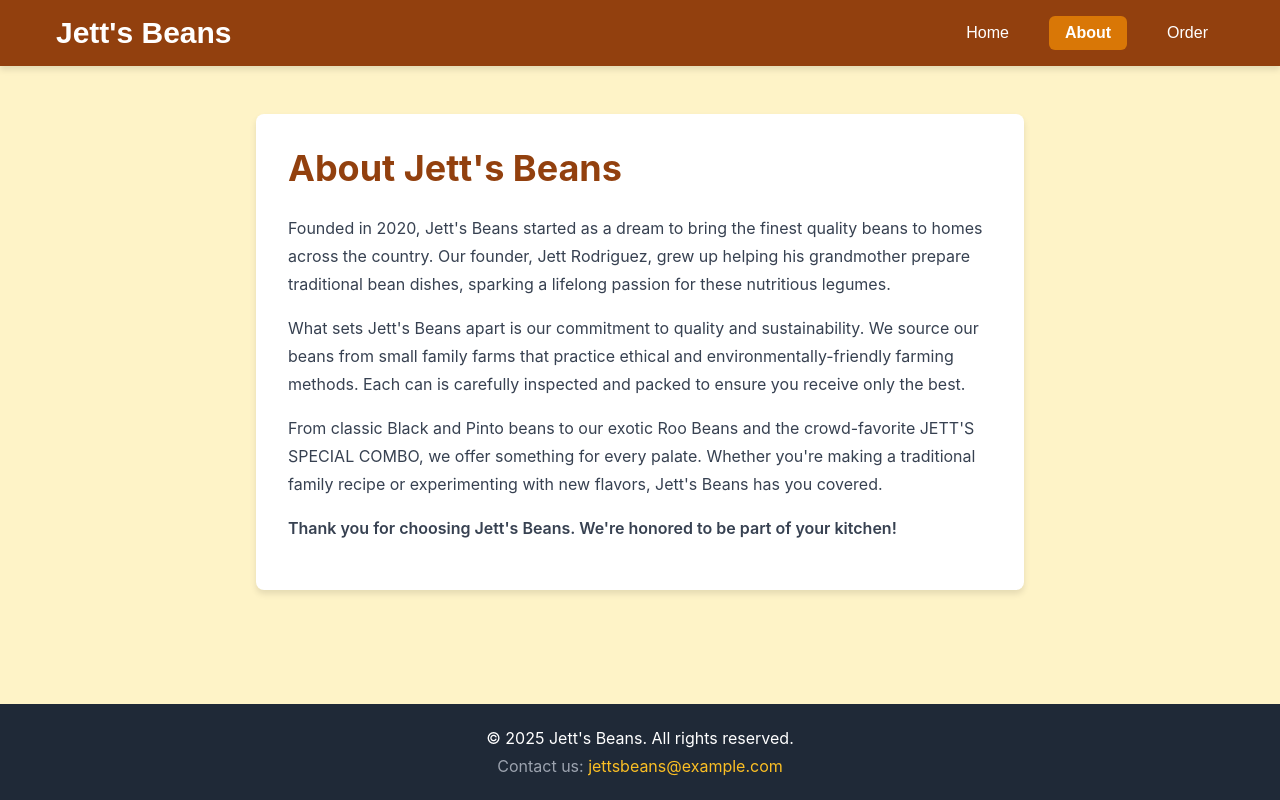
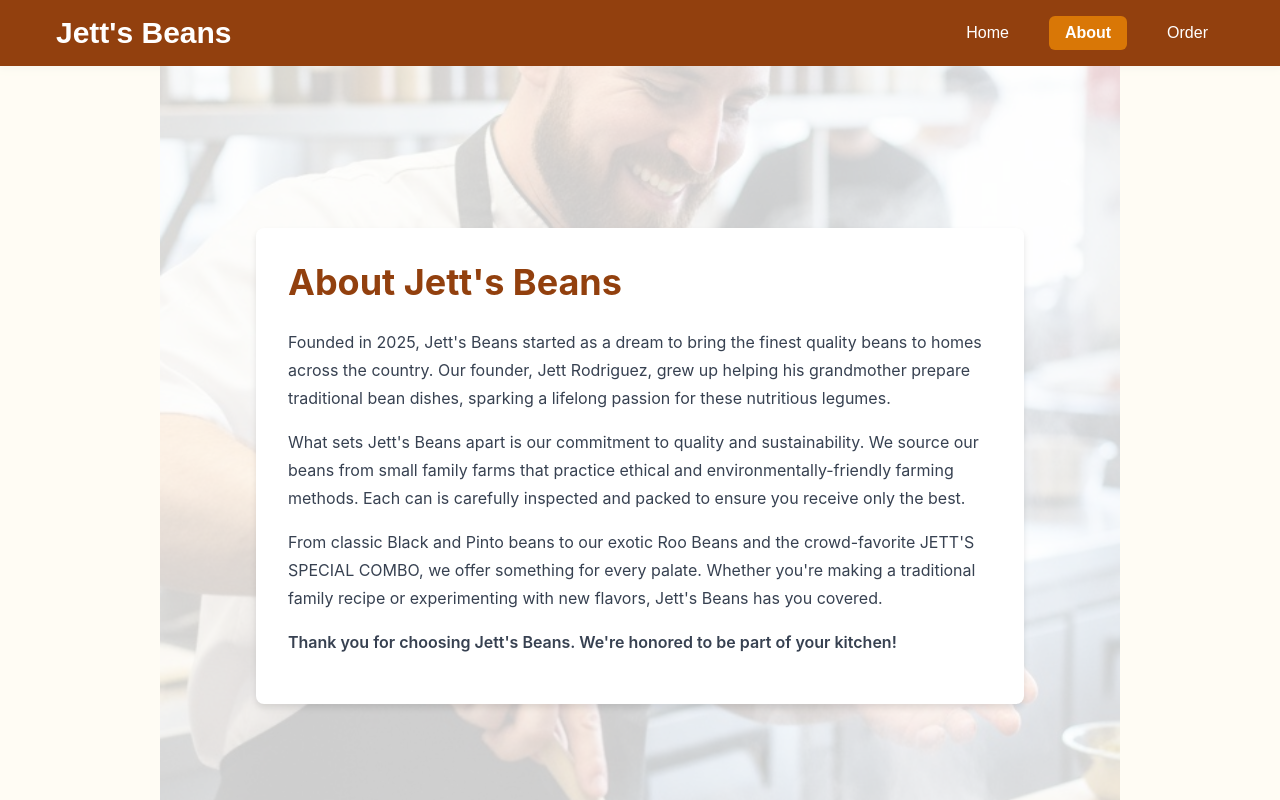
Before and after one commit to TUBBYtubbyCODER/jettsBeans, a React (Vite) app: page / in a window 1280 px wide. Both pictures are taken after a click on the button "About". Shown: the top 800 px of the page. Built offline with nearby package versions, Linux system fonts and the light colour scheme.

Commit message:
Rough Draft done

```diff
--- a/src/App.jsx
+++ b/src/App.jsx
@@ -6,35 +6,35 @@ const beansData = [
     id: 1,
     name: 'Black Beans',
     description: 'Rich, hearty black beans perfect for any meal. Great for tacos, soups, and more!',
-    image: 'https://images.unsplash.com/photo-1589927986089-35812388d1f4?w=400&h=300&fit=crop',
+    image: '/images/black-beans.jpg',
     price: 3.99
   },
   {
     id: 2,
     name: 'Pinto Beans',
     description: 'Classic pinto beans with a creamy texture. A staple for traditional dishes.',
-    image: 'https://images.unsplash.com/photo-1612459387180-b9e98bfbd06b?w=400&h=300&fit=crop',
+    image: '/images/pinto-beans.jpg',
     price: 3.49
   },
   {
     id: 3,
     name: 'Navy Beans',
     description: 'Small, mild-flavored beans ideal for baked beans and casseroles.',
-    image: 'https://images.unsplash.com/photo-1556910110-2f5d6e3d8201?w=400&h=300&fit=crop',
+    image: '/images/navy-beans.jpg',
     price: 3.79
   },
   {
     id: 4,
     name: 'Roo Beans',
     description: 'Exotic and flavorful! Our signature Australian-inspired beans with a unique taste.',
-    image: 'https://images.unsplash.com/photo-1583999913260-c58c80e55f16?w=400&h=300&fit=crop',
+    image: '/images/roo-beans.jpg',
     price: 4.99
   },
   {
     id: 5,
     name: "JETT'S SPECIAL COMBO",
     description: 'The ultimate bean experience! A carefully curated mix of our finest beans.',
-    image: 'https://images.unsplash.com/photo-1595855759920-86582396756a?w=400&h=300&fit=crop',
+    image: '/images/special-combo.jpg',
     price: 6.99
   }
 ];
@@ -160,14 +160,36 @@ const styles = {
     boxShadow: '0 4px 6px rgba(0,0,0,0.1)',
     transition: 'background-color 0.2s',
   },
+
+  // ABOUT PAGE BACKGROUND (uses image from public/images)
+  aboutBackground: {
+    minHeight: '100vh',
+    backgroundImage: "url('/images/jettCookingBeans.jpeg')",
+    backgroundSize: '75%',
+    backgroundPosition: 'center',
+    backgroundRepeat: 'no-repeat',
+    position: 'relative',
+    display: 'flex',
+    alignItems: 'center',
+    justifyContent: 'center',
+    padding: '3rem 1rem',
+  },
+  aboutOverlay: {
+    position: 'absolute',
+    inset: 0,
+    backgroundColor: 'rgba(255,255,255,0.8)',
+  },
   aboutContainer: {
+    position: 'relative',
     maxWidth: '48rem',
     margin: '0 auto',
     backgroundColor: 'white',
     borderRadius: '0.5rem',
     boxShadow: '0 4px 6px rgba(0,0,0,0.1)',
     padding: '2rem',
+    zIndex: 1,
   },
+
   aboutTitle: {
     fontSize: '2.25rem',
     fontWeight: 'bold',
@@ -403,7 +425,7 @@ const Footer = () => {
       <div style={styles.footerContainer}>
         <p style={{ marginBottom: '0.5rem' }}>© 2025 Jett's Beans. All rights reserved.</p>
         <p style={{ color: '#9ca3af' }}>
-          Contact us: <a href="mailto:jettsbeans@example.com" style={styles.footerLink}>jettsbeans@example.com</a>
+          Contact us: <a href="mailto:jettsbeans@rooroorooyourboat.com" style={styles.footerLink}>jettsbeans@rooroorooyourboat.com</a>
         </p>
       </div>
     </footer>
@@ -416,7 +438,7 @@ const HomePage = ({ setCurrentPage }) => {
     <div
       style={{
         ...styles.homeHero,
-        backgroundImage: "url('/jettChef.jpeg')"
+        backgroundImage: "url('/images/jettChef.jpeg')"
       }}
     >
       <div style={styles.overlay}></div>
@@ -425,14 +447,6 @@ const HomePage = ({ setCurrentPage }) => {
         <div style={{ textAlign: 'center', marginBottom: '2rem' }}>
           <h1 style={styles.heroTitle}>Welcome to Jett's Beans!</h1>
           <p style={styles.heroSubtitle}>Order your favorite beans from Jett's Beans!</p>
-        </div>
-
-        <div style={{ textAlign: 'center', marginBottom: '3rem' }}>
-          <img
-            src="https://images.unsplash.com/photo-1516594915697-87eb3b1c14ea?w=1200&h=600&fit=crop"
-            alt="Assorted Beans"
-            style={styles.heroImage}
-          />
         </div>
 
         <div style={{ textAlign: 'center' }}>
@@ -450,16 +464,16 @@ const HomePage = ({ setCurrentPage }) => {
   );
 };
 
-// About Page Component
 const AboutPage = () => {
   return (
-    <div style={styles.container}>
+    <div style={styles.aboutBackground}>
+      <div style={styles.aboutOverlay}></div>
       <div style={styles.aboutContainer}>
         <h1 style={styles.aboutTitle}>About Jett's Beans</h1>
 
         <div>
           <p style={styles.aboutText}>
-            Founded in 2020, Jett's Beans started as a dream to bring the finest quality beans
+            Founded in 2025, Jett's Beans started as a dream to bring the finest quality beans
             to homes across the country. Our founder, Jett Rodriguez, grew up helping his grandmother
             prepare traditional bean dishes, sparking a lifelong passion for these nutritious legumes.
           </p>
```
